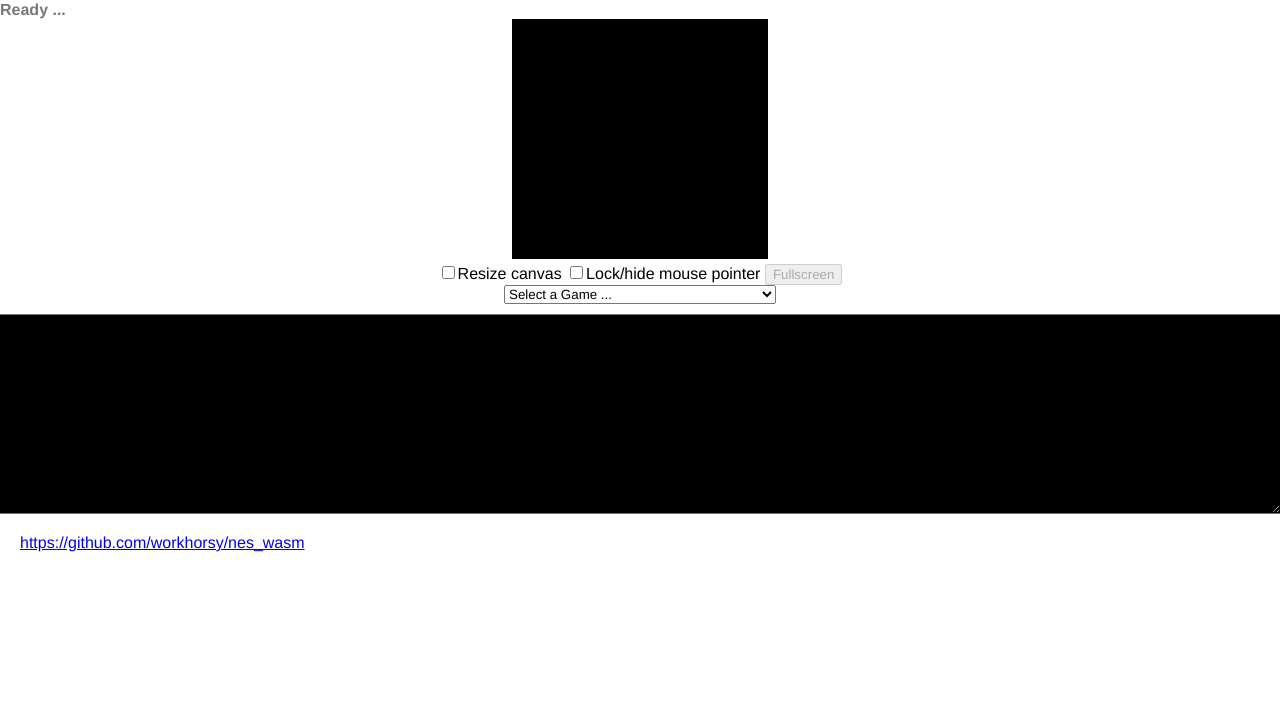
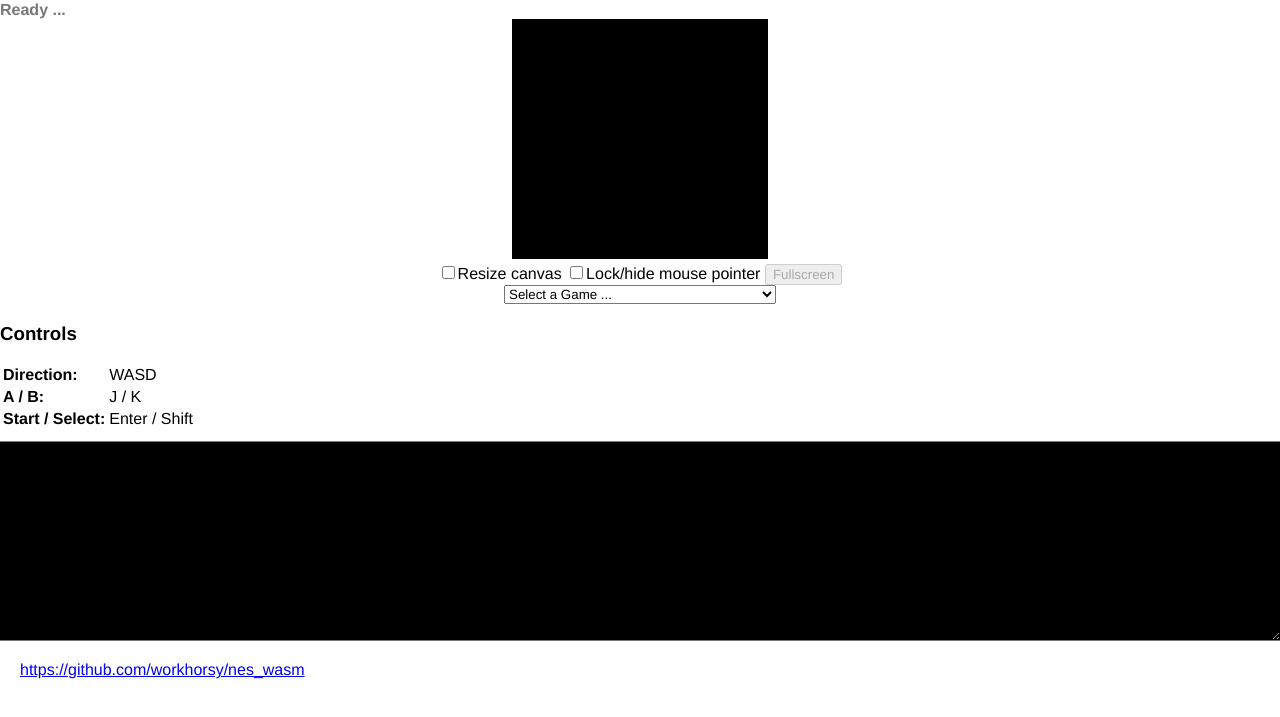
Before and after one commit to workhorsy/SaltyNES, a plain HTML site: page index.html in a window 1280 px wide. Shown: the part 79-796 px from the top of the page. Drawn offline with Linux system fonts and the light colour scheme.

Commit message:
Added controls to the HTML GUI.

```diff
--- a/index.html
+++ b/index.html
@@ -46,6 +46,22 @@
 			</select>
 		</div>
 
+		<h3>Controls</h3>
+		<table>
+			<tr>
+				<td><b>Direction:</b></td>
+				<td>WASD</td>
+			</tr>
+			<tr>
+				<td><b>A / B:</b></td>
+				<td>J / K</td>
+			</tr>
+			<tr>
+				<td><b>Start / Select:</b></td>
+				<td>Enter / Shift</td>
+			</tr>
+		</table>
+
 		<textarea id="output" rows="8"></textarea>
 
 		<div id="footer">
```
